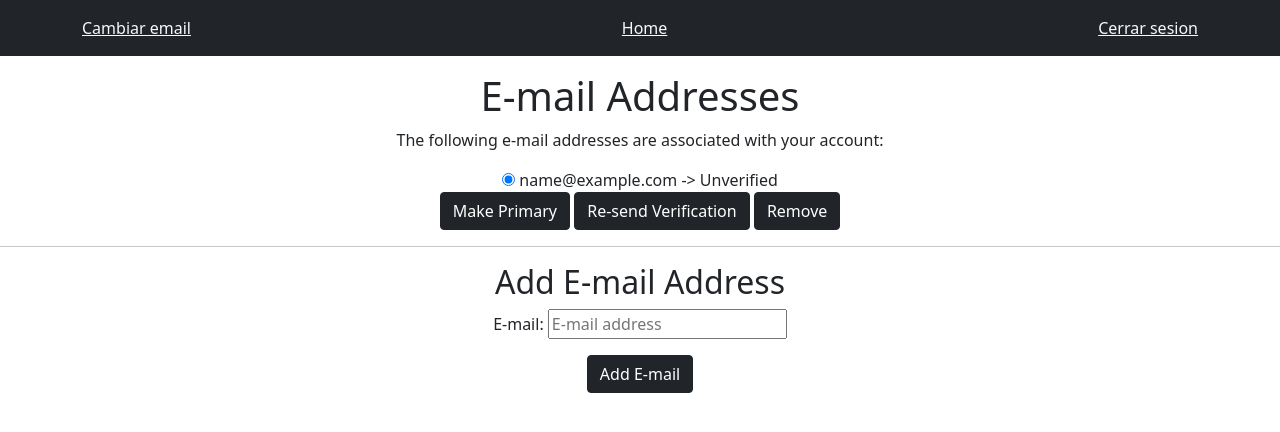
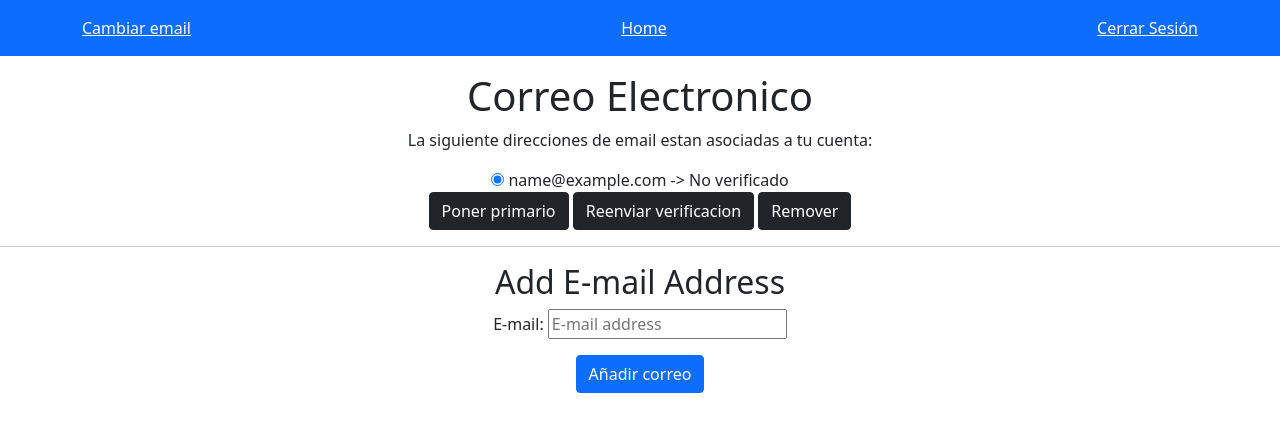
Before and after one commit to Giuli1297/scrum-kanban-pm, a Django app: page /accounts/email/ in a window 1280 px wide. Shown: the top 432 px of the page. Run offline with Django 3.2, Linux system fonts and the light colour scheme; the visitor is signed in with stand-in values (Sample User, id 1); data comes from the database, SQL or seed files in the repository.

Commit message:
nuevos cambios en los templates

```diff
--- a/templates/account/base.html
+++ b/templates/account/base.html
@@ -22,14 +22,14 @@
       </div>
     {% endif %}
 
-    <div class="p-3 mb-3 bg-dark">
+    <div class="p-3 mb-3 bg-primary">
       <div class="container d-flex justify-content-between">
           {% if user.is_authenticated %}
           <div><a class="text-light" href="{% url 'account_email' %}">Cambiar email</a></div>
           <div><a class="text-light" href="{% url 'home' %}">Home</a></div>
-          <div><a class="text-light" href="{% url 'account_logout' %}">Cerrar sesion</a></div>
+          <div><a class="text-light" href="{% url 'account_logout' %}">Cerrar Sesión</a></div>
           {% else %}
-          <div><a class="text-light" href="{% url 'account_login' %}">Login</a></div>
+          <div><a class="text-light" href="{% url 'account_login' %}">Iniciar Sesión</a></div>
           <div><a class="text-light" href="{% url 'account_signup' %}">Registrarte</a></div>
           {% endif %}
       </div>
--- a/templates/account/email.html
+++ b/templates/account/email.html
@@ -3,13 +3,13 @@
 
 {% load i18n %}
 
-{% block head_title %}{% trans "E-mail Addresses" %}{% endblock %}
+{% block head_title %}{% trans "Email" %}{% endblock %}
 
 {% block content %}
 <div class="text-center">
-    <h1>{% trans "E-mail Addresses" %}</h1>
+    <h1>{% trans "Correo Electronico" %}</h1>
 {% if user.emailaddress_set.all %}
-<p>{% trans 'The following e-mail addresses are associated with your account:' %}</p>
+<p>{% trans 'La siguiente direcciones de email estan asociadas a tu cuenta:' %}</p>
 
 <form action="{% url 'account_email' %}" class="email_list" method="post">
 {% csrf_token %}
@@ -23,26 +23,26 @@
 
 {{ emailaddress.email }}
     {% if emailaddress.verified %}
-    <span class="verified">-> {% trans "Verified" %}</span>
+    <span class="verified">-> {% trans "Verificado" %}</span>
     {% else %}
-    <span class="unverified">-> {% trans "Unverified" %}</span>
+    <span class="unverified">-> {% trans "No verificado" %}</span>
     {% endif %}
-      {% if emailaddress.primary %}<span class="primary">-> {% trans "Primary" %}</span>{% endif %}
+      {% if emailaddress.primary %}<span class="primary">-> {% trans "Primario" %}</span>{% endif %}
 </label>
 </div>
   {% endfor %}
 
 <div class="buttonHolder">
-      <button class="btn btn-dark secondaryAction" type="submit" name="action_primary" >{% trans 'Make Primary' %}</button>
-      <button class="btn btn-dark secondaryAction" type="submit" name="action_send" >{% trans 'Re-send Verification' %}</button>
-      <button class="btn btn-dark primaryAction" type="submit" name="action_remove" >{% trans 'Remove' %}</button>
+      <button class="btn btn-dark secondaryAction" type="submit" name="action_primary" >{% trans 'Poner primario' %}</button>
+      <button class="btn btn-dark secondaryAction" type="submit" name="action_send" >{% trans 'Reenviar verificacion' %}</button>
+      <button class="btn btn-dark primaryAction" type="submit" name="action_remove" >{% trans 'Remover' %}</button>
 </div>
 
 </fieldset>
 </form>
 
 {% else %}
-<p><strong>{% trans 'Warning:'%}</strong> {% trans "You currently do not have any e-mail address set up. You should really add an e-mail address so you can receive notifications, reset your password, etc." %}</p>
+<p><strong>{% trans 'Advertencia'%}</strong> {% trans "Actualmente no tienes ninguna dirección de correo electrónico configurada. Debería añadir una dirección de correo electrónico para poder recibir notificaciones, restablecer su contraseña, etc." %}</p>
 
 {% endif %}
 <hr>
@@ -52,7 +52,7 @@
     <form method="post" action="{% url 'account_email' %}" class="add_email">
         {% csrf_token %}
         {{ form.as_p }}
-        <button class="btn btn-dark" name="action_add" type="submit">{% trans "Add E-mail" %}</button>
+        <button class="btn btn-primary" name="action_add" type="submit">{% trans "Añadir correo" %}</button>
     </form>
   {% endif %}
 
--- a/templates/dashboard/home.html
+++ b/templates/dashboard/home.html
@@ -2,9 +2,13 @@
 
 {% block content %}
     <div class="text-center">
-        <h2>Home</h2>
+        <h2>Gestor de Proyectos </h2>
+        {% if user.is_authenticated %}
         <p>Hola {{ user.first_name }}!</p>
         <p>Tu username : {{ user }}</p>
+        {% else %}
+        <p>Por favor inicia sesión o crea una cuenta</p>
+        {% endif %}
         <a class="btn btn-dark" href="{% url 'socialaccount_connections' %}">Configuraciones</a>
     </div>
 {% endblock %}
```
Also changed, not shown: templates/account/login.html (+10 -10 lines), templates/account/logout.html (+4 -4 lines), templates/account/signup.html (+4 -4 lines).
